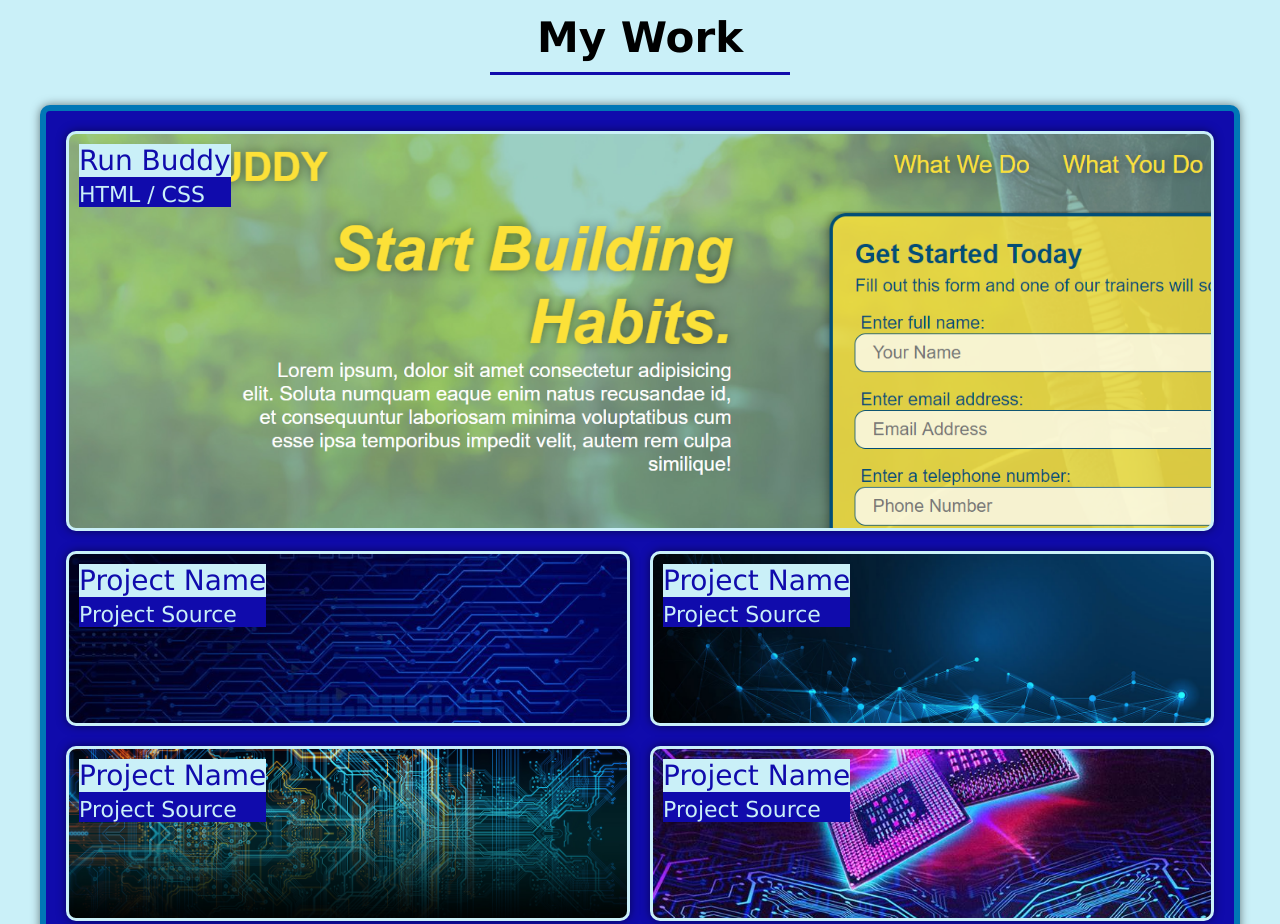
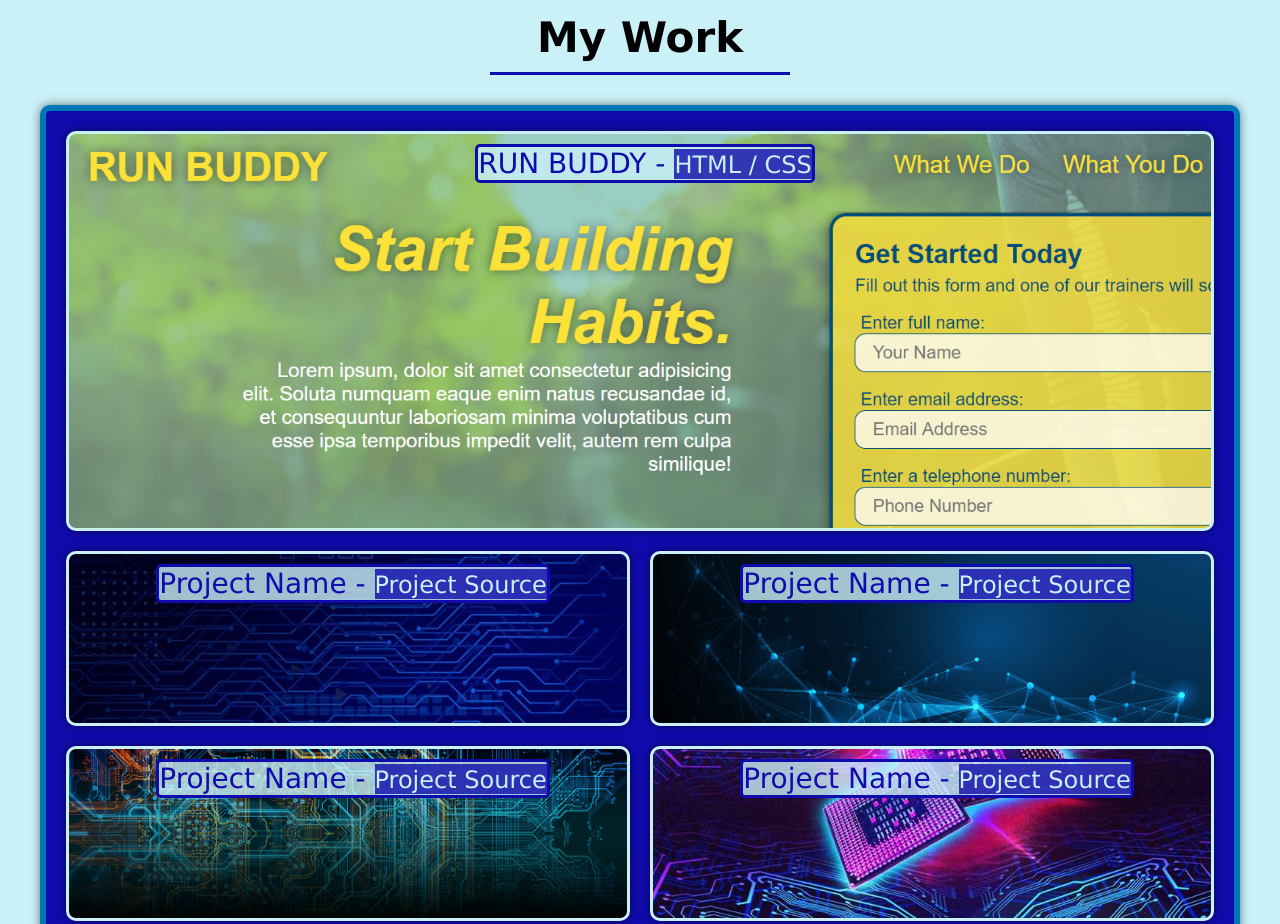
Before and after one commit to Clint-Hansen/my-portfolio, a plain HTML site: page index.html in a window 1280 px wide. Shown: the part 938-1862 px from the top of the page. Drawn offline with Linux system fonts and the light colour scheme.

Commit message:
updates to individual projects headers

```diff
--- a/assets/css/style.css
+++ b/assets/css/style.css
@@ -127,6 +127,7 @@ section {
     border-radius: 10px;
     box-shadow: 0 0 10px rgba(0, 0, 0, .5);
     transition: height 2s;
+    justify-content: center;
 }
 
 .project:hover {
@@ -135,19 +136,20 @@ section {
 
 .project h3 {
     font-size: 28px;
-    background: var(--powder-blue);
+    background: rgba(202,240,248,0.8);
     color:var(--zaffre);
-    font-weight: lighter;
+    font-weight: normal;
+    border: 3px solid var(--zaffre);
+    border-radius: 5px;
 }
 
-.project h4 {
-    font-size: 22px;
-    background: var(--zaffre);
+.project span {
+    font-size: 24px;
+    background: rgba(16,11,172,0.8);
     color: var(--powder-blue);
-    font-weight: lighter;
-    padding-top: 5px;
+    font-weight: normal;
+    padding-top: 1.5px;
 }
-
 
 /*.project images*/
 .run-buddy {
--- a/index.html
+++ b/index.html
@@ -53,36 +53,31 @@
 
             <a href="https://clint-hansen.github.io/run-buddy/" class="project run-buddy">
                 <div>
-                    <h3>Run Buddy</h3>
-                    <h4>HTML / CSS</h4>
+                    <h3>RUN BUDDY - <span> HTML / CSS</span></h3>
                 </div>
             </a>
 
             <a href="#" class="project placeholder-1">
                 <div>
-                    <h3>Project Name</h3>
-                    <h4>Project Source</h4>
+                    <h3>Project Name - <span>Project Source</span></h3>
                 </div>
             </a>
 
             <a href="#" class="project placeholder-2">
                 <div>
-                    <h3>Project Name</h3>
-                    <h4>Project Source</h4>
+                    <h3>Project Name - <span>Project Source</span></h3>
                 </div>
                 </a>
 
             <a href="#" class="project placeholder-3">
                 <div>
-                    <h3>Project Name</h3>
-                    <h4>Project Source</h4>
+                    <h3>Project Name - <span>Project Source</span></h3>
                 </div>
             </a>
 
             <a href="#" class="project placeholder-4">
                 <div>
-                    <h3>Project Name</h3>
-                    <h4>Project Source</h4>
+                    <h3>Project Name - <span>Project Source</span></h3>
                 </div>
             </a>
         </div>
```
